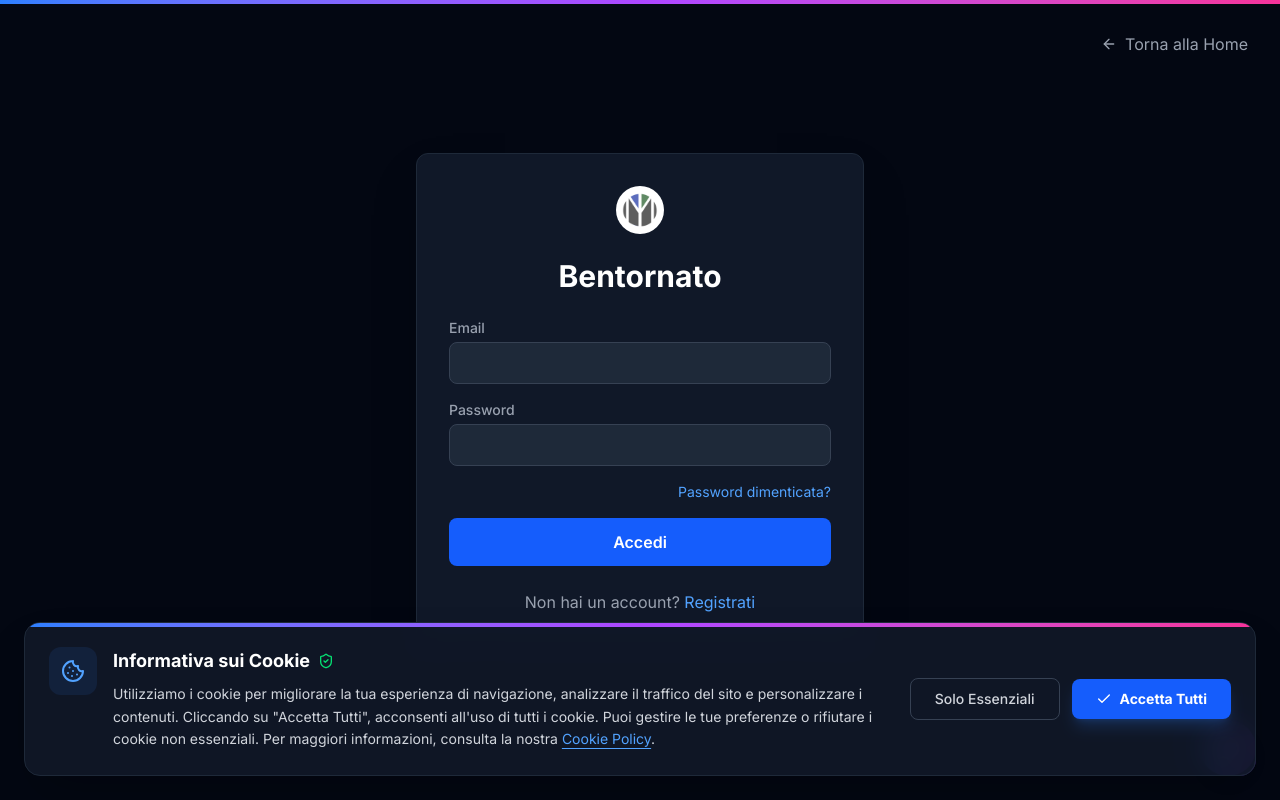
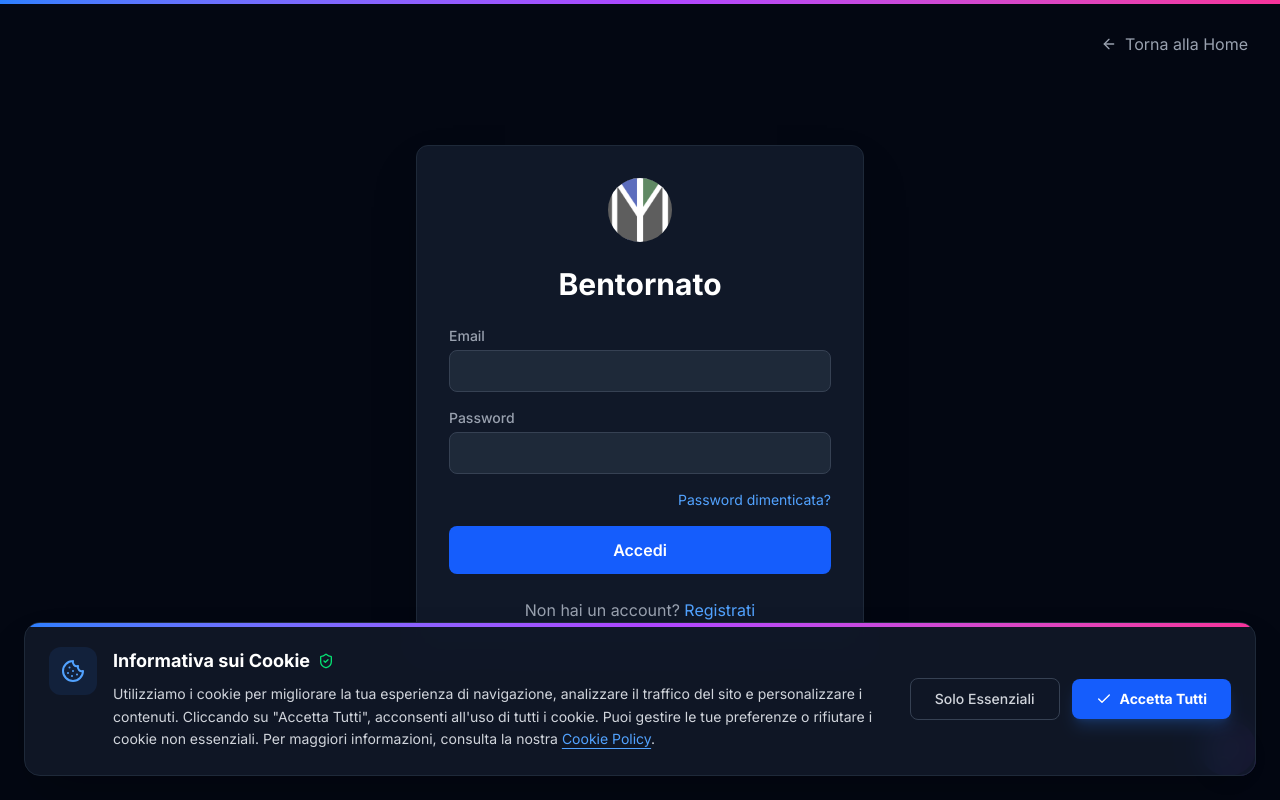
Before and after one commit to marco-dir/ai-portfolio-app, a Next.js app: page /accedi in a window 1280 px wide. Built offline with nearby package versions, Linux system fonts and the light colour scheme.

Commit message:
feat: improve logo display and sidebar toggle position
- Scale logo image to reduce white border and make logo larger
- Applied across header, homepage, dashboard, and login page
- Move sidebar toggle button from bottom to header area next to logo

```diff
--- a/app/accedi/page.tsx
+++ b/app/accedi/page.tsx
@@ -39,14 +39,16 @@ export default function LoginPage() {
             </Link>
             <div className="w-full max-w-md p-8 space-y-6 bg-gray-900 rounded-xl shadow-2xl border border-gray-800">
                 <div className="flex justify-center mb-6">
-                    <Image
-                        src="/diramco-logo.png"
-                        alt="Diramco Logo"
-                        width={180}
-                        height={60}
-                        className="h-12 w-auto object-contain rounded-full"
-                        priority
-                    />
+                    <div className="w-16 h-16 rounded-full overflow-hidden flex items-center justify-center">
+                        <Image
+                            src="/diramco-logo.png"
+                            alt="Diramco Logo"
+                            width={64}
+                            height={64}
+                            className="w-full h-full object-cover scale-150"
+                            priority
+                        />
+                    </div>
                 </div>
                 <h2 className="text-3xl font-bold text-center text-white">Bentornato</h2>
                 {error && <p className="text-red-500 text-center">{error}</p>}
--- a/app/dashboard/layout.tsx
+++ b/app/dashboard/layout.tsx
@@ -92,7 +92,15 @@ export default function DashboardLayout({ children }: { children: React.ReactNod
     const SidebarContent = () => (
         <>
             <div className="flex items-center gap-3 mb-8 px-2">
-                <Image src="/diramco-logo.png" alt="DIRAMCO Logo" width={32} height={32} className="w-8 h-8 rounded-full" />
+                <div className="w-8 h-8 rounded-full overflow-hidden flex items-center justify-center shrink-0">
+                    <Image
+                        src="/diramco-logo.png"
+                        alt="DIRAMCO Logo"
+                        width={32}
+                        height={32}
+                        className="w-full h-full object-cover scale-150"
+                    />
+                </div>
                 <h1 className="text-2xl font-bold bg-gradient-to-r from-blue-400 to-purple-600 bg-clip-text text-transparent whitespace-nowrap">
                     DIRAMCO
                 </h1>
@@ -218,7 +226,15 @@ export default function DashboardLayout({ children }: { children: React.ReactNod
             {/* Mobile Header */}
             <div className="md:hidden fixed top-0 left-0 right-0 h-16 bg-gray-950 border-b border-gray-800 z-40 flex items-center justify-between px-4">
                 <div className="flex items-center gap-3">
-                    <Image src="/diramco-logo.png" alt="DIRAMCO Logo" width={32} height={32} className="w-8 h-8 rounded-full" />
+                    <div className="w-8 h-8 rounded-full overflow-hidden flex items-center justify-center">
+                        <Image
+                            src="/diramco-logo.png"
+                            alt="DIRAMCO Logo"
+                            width={32}
+                            height={32}
+                            className="w-full h-full object-cover scale-150"
+                        />
+                    </div>
                     <span className="font-bold text-lg bg-gradient-to-r from-blue-400 to-purple-600 bg-clip-text text-transparent">DIRAMCO</span>
                 </div>
                 <button
@@ -263,13 +279,31 @@ export default function DashboardLayout({ children }: { children: React.ReactNod
                 )}
             >
                 <div className={cn("flex items-center gap-3 mb-8 transition-all", !isDesktopSidebarOpen && "justify-center")}>
-                    <Image src="/diramco-logo.png" alt="DIRAMCO Logo" width={32} height={32} className="w-8 h-8 rounded-full flex-shrink-0" />
+                    <div className="w-8 h-8 rounded-full overflow-hidden flex items-center justify-center shrink-0">
+                        <Image
+                            src="/diramco-logo.png"
+                            alt="DIRAMCO Logo"
+                            width={32}
+                            height={32}
+                            className="w-full h-full object-cover scale-150"
+                        />
+                    </div>
                     <h1 className={cn(
-                        "text-2xl font-bold bg-gradient-to-r from-blue-400 to-purple-600 bg-clip-text text-transparent whitespace-nowrap overflow-hidden transition-all",
+                        "text-2xl font-bold bg-gradient-to-r from-blue-400 to-purple-600 bg-clip-text text-transparent whitespace-nowrap overflow-hidden transition-all flex-1",
                         isDesktopSidebarOpen ? "w-auto opacity-100" : "w-0 opacity-0"
                     )}>
                         DIRAMCO
                     </h1>
+                    <button
+                        onClick={() => setIsDesktopSidebarOpen(!isDesktopSidebarOpen)}
+                        className={cn(
+                            "p-1.5 rounded-lg text-gray-400 hover:text-white hover:bg-gray-800 transition-colors",
+                            !isDesktopSidebarOpen && "absolute right-2 top-6"
+                        )}
+                        title={isDesktopSidebarOpen ? "Riduci barra laterale" : "Espandi barra laterale"}
+                    >
+                        {isDesktopSidebarOpen ? <ChevronLeft size={18} /> : <Menu size={18} />}
+                    </button>
                 </div>
 
                 <nav className="flex-1 space-y-2 overflow-y-auto custom-scrollbar">
@@ -417,14 +451,6 @@ export default function DashboardLayout({ children }: { children: React.ReactNod
                         <LogOut size={20} className="flex-shrink-0" />
                         <span className={cn("transition-all", isDesktopSidebarOpen ? "opacity-100" : "w-0 opacity-0 overflow-hidden")}>Esci</span>
                     </button>
-
-                    {/* Desktop Toggle */}
-                    <button
-                        onClick={() => setIsDesktopSidebarOpen(!isDesktopSidebarOpen)}
-                        className="w-full flex justify-center p-2 text-gray-500 hover:text-white mt-2"
-                    >
-                        {isDesktopSidebarOpen ? <ChevronLeft size={20} /> : <Menu size={20} />}
-                    </button>
                 </div>
             </aside>
 
--- a/app/page.tsx
+++ b/app/page.tsx
@@ -85,7 +85,15 @@ export default function Home() {
       <nav className="relative z-20 flex items-center justify-between px-8 py-6 max-w-7xl mx-auto">
         <div className="flex items-center gap-12">
           <Link href="/" className="flex items-center gap-3">
-            <Image src="/diramco-logo.png" alt="DIRAMCO Logo" width={40} height={40} className="w-10 h-10 rounded-full" />
+            <div className="w-10 h-10 rounded-full overflow-hidden flex items-center justify-center">
+              <Image
+                src="/diramco-logo.png"
+                alt="DIRAMCO Logo"
+                width={40}
+                height={40}
+                className="w-full h-full object-cover scale-150"
+              />
+            </div>
             <div className="text-2xl font-bold bg-gradient-to-r from-blue-400 to-purple-600 bg-clip-text text-transparent">
               DIRAMCO
             </div>
--- a/components/marketing/header.tsx
+++ b/components/marketing/header.tsx
@@ -13,7 +13,15 @@ export function MarketingHeader() {
         <nav className="relative z-20 flex items-center justify-between px-8 py-6 max-w-7xl mx-auto w-full">
             <div className="flex items-center gap-12">
                 <Link href="/" className="flex items-center gap-3">
-                    <Image src="/diramco-logo.png" alt="DIRAMCO Logo" width={40} height={40} className="w-10 h-10 rounded-full" />
+                    <div className="w-10 h-10 rounded-full overflow-hidden flex items-center justify-center">
+                        <Image
+                            src="/diramco-logo.png"
+                            alt="DIRAMCO Logo"
+                            width={40}
+                            height={40}
+                            className="w-full h-full object-cover scale-150"
+                        />
+                    </div>
                     <div className="text-2xl font-bold bg-gradient-to-r from-blue-400 to-purple-600 bg-clip-text text-transparent">
                         DIRAMCO
                     </div>
```
